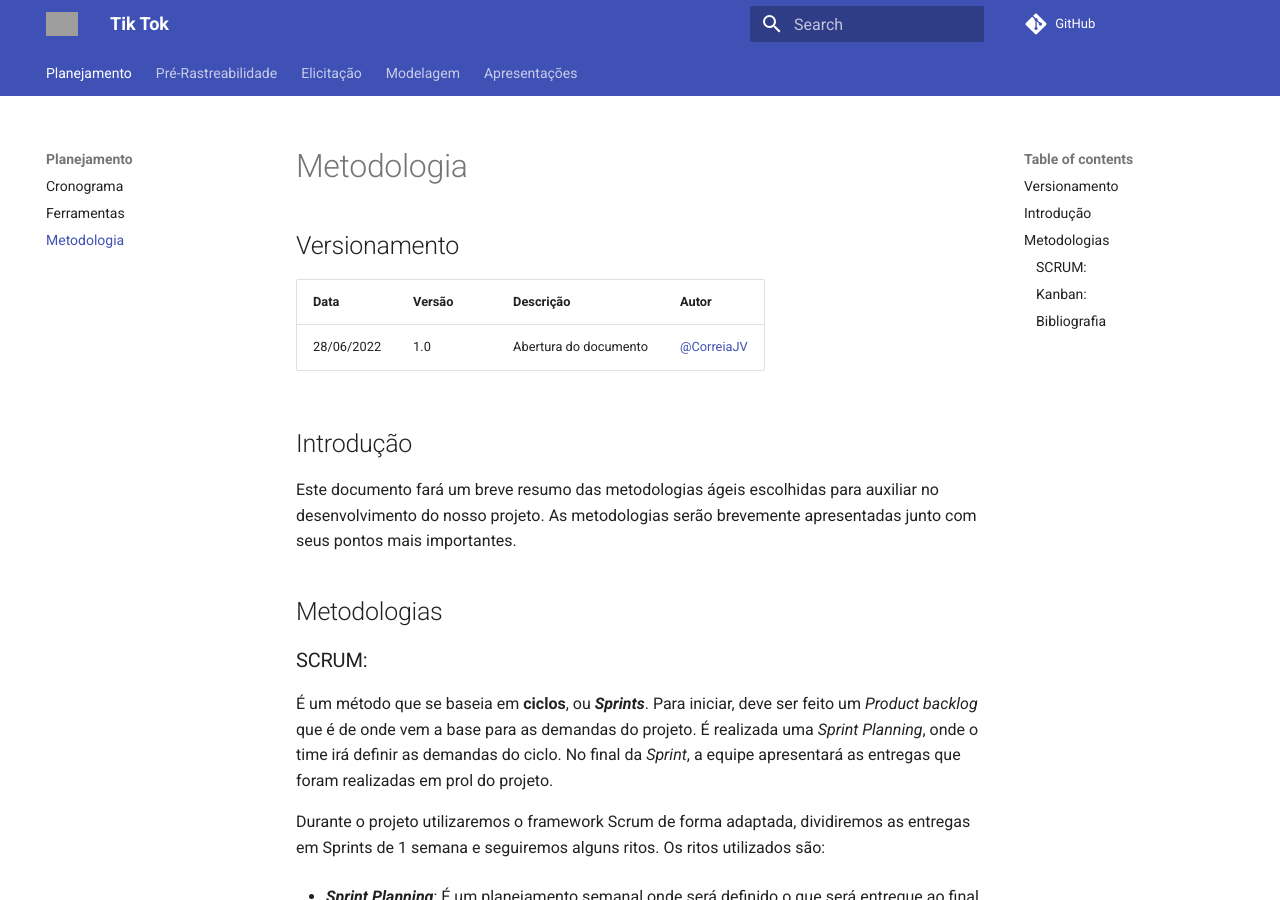
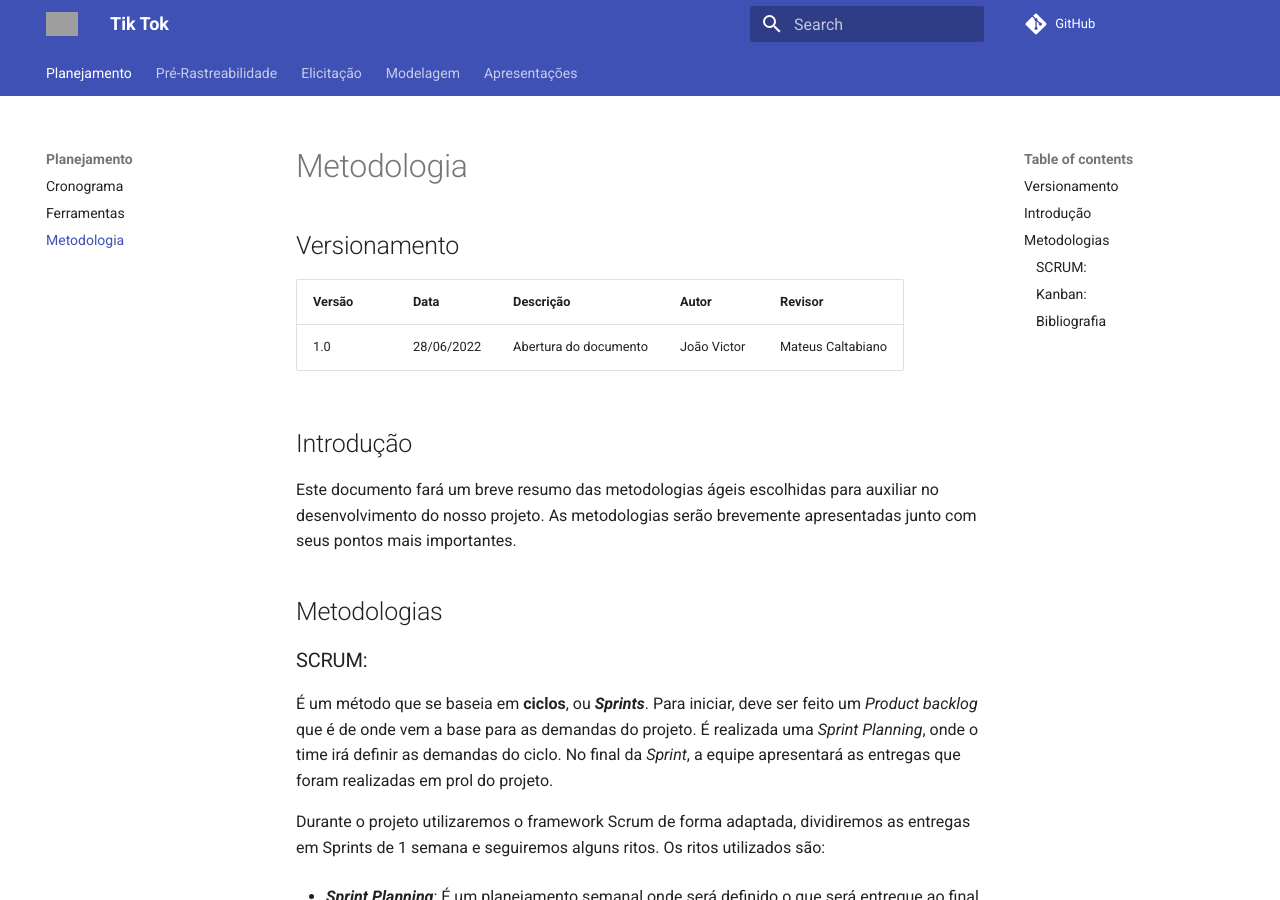
Before and after one commit to Requisitos-de-Software/2022.1-TikTok, an MkDocs documentation site: the page built from docs/metodologia.md, in a window 1280 px wide and 900 px high. Built offline with MkDocs 1.6.1 and Material for MkDocs 9.7.7, drawn with Linux system fonts in a browser that asks for light colours; comment, search, counter and statistics services are not loaded; grey boxes are pictures that could not be loaded.

Commit message:
#76 - atualizar versionamento do documento de metodologia

```diff
--- a/docs/metodologia.md
+++ b/docs/metodologia.md
@@ -1,9 +1,9 @@
 # Metodologia
 
 ## Versionamento
-| Data |Versão|Descrição| Autor             |
-| ------ | --- | --- | ----------------- |
-| 28/06/2022  |1.0|Abertura do documento| [@CorreiaJV](https://github.com/CorreiaJV) |
+| Versão | Data       | Descrição             | Autor       | Revisor           |
+| ------ | ---------- | --------------------- | ----------- | ----------------- |
+| 1.0    | 28/06/2022 | Abertura do documento | João Victor | Mateus Caltabiano |
 
 ## Introdução
 
```
